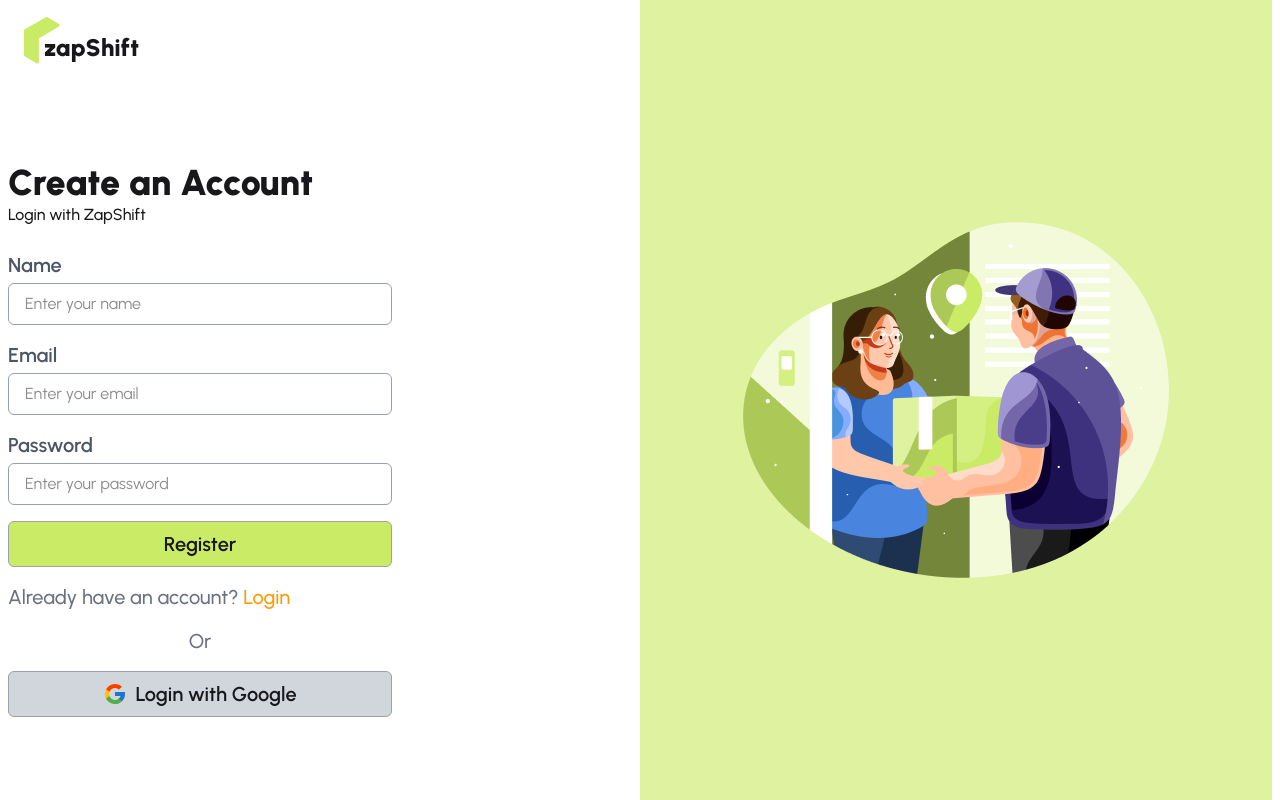
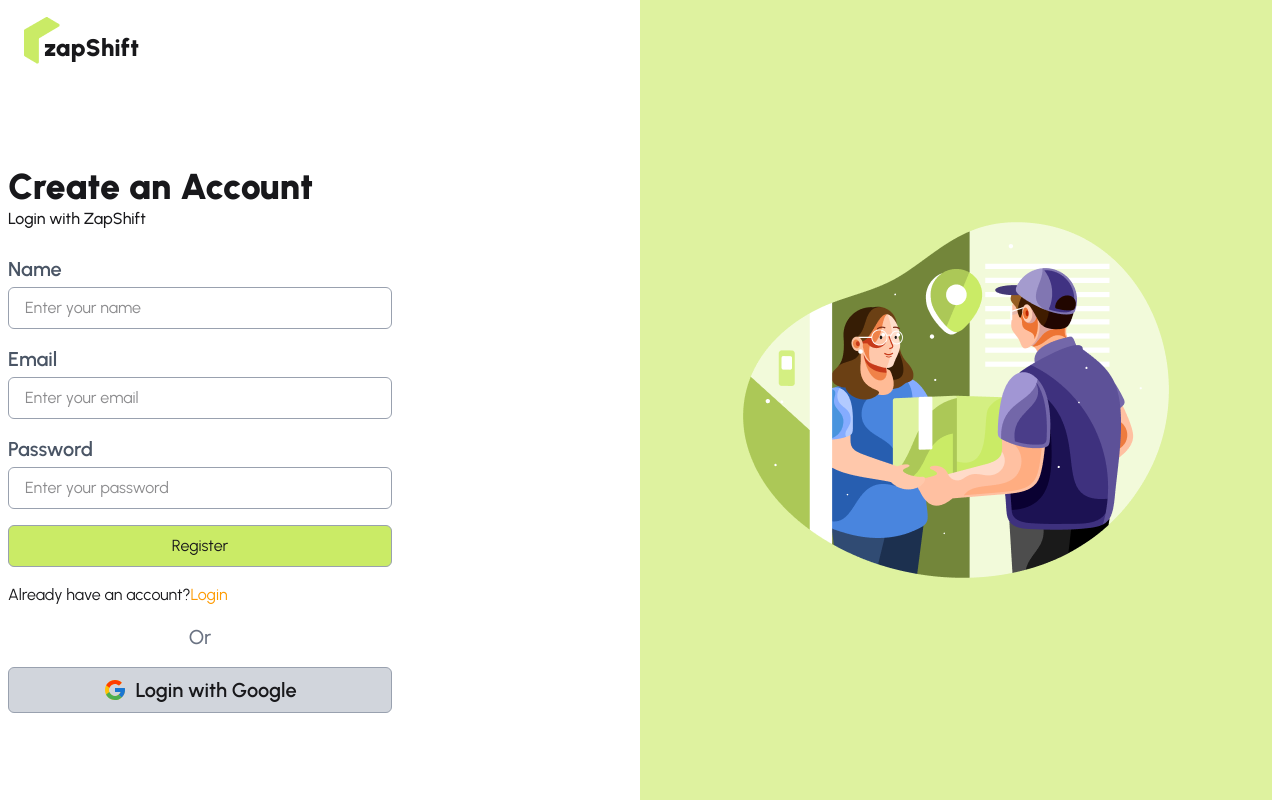
Before and after one commit to priyotush25/zap-shift-client, a React (Vite) app: page /register in a window 1280 px wide. Built offline with nearby package versions, Linux system fonts and the light colour scheme.

Commit message:
add signup

```diff
--- a/package.json
+++ b/package.json
@@ -17,6 +17,7 @@
     "react": "19.2",
     "react-dom": "19.2",
     "react-fast-marquee": "^1.6.5",
+    "react-hook-form": "^7.66.1",
     "react-icons": "^5.5.0",
     "react-leaflet": "^5.0.0-rc.2",
     "react-responsive-carousel": "^3.2.23",
--- a/src/Pages/Auth/resister/Register.jsx
+++ b/src/Pages/Auth/resister/Register.jsx
@@ -1,31 +1,44 @@
+import { useForm } from "react-hook-form";
 import { FcGoogle } from "react-icons/fc";
 import { Link } from "react-router";
+import Input from "../../../shared/field/Input";
 
 const Register = () => {
+
+    const { register, handleSubmit } = useForm()
+
+    const handleRegister = () => {
+
+    }
+
     return (
         <div>
             <div>
                 <h1 className="text-4xl font-black">Create an Account</h1>
                 <p className="font-medium">Login with ZapShift</p>
             </div>
-            <form action="" className="min-w-sm space-y-4 mt-6">
+            <form action="" className="min-w-sm space-y-4 mt-6" handleSubmit={handleRegister}>
                 <div>
-                    <label className="block text-gray-600 text-xl font-semibold mb-1">Name</label>
-                    <input type="text" placeholder="Enter your name" className="w-full px-4 py-2 rounded-md border border-gray-400" />
+                    <Input name="name" label={"Name"} input={"text"} title={"Enter your name"} {...register("name")}></Input>
                 </div>
                 <div>
-                    <label className="block text-gray-600 text-xl font-semibold mb-1">Email</label>
-                    <input type="email" placeholder="Enter your email" className="w-full px-4 py-2 rounded-md border border-gray-400" />
+                    <Input label={"Email"} input={"email"} title={"Enter your email"} {...register("email")}></Input>
                 </div>
                 <div>
-                    <label className="block text-gray-600 text-xl font-semibold mb-1">Password</label>
-                    <input type="password" placeholder="Enter your password" className="w-full px-4 py-2 rounded-md border border-gray-400" />
+                    <Input label={"Password"} input={"password"} title={"Enter your password"} {...register("password")}></Input>
                 </div>
                 <div>
-                    <input type="submit" value={"Register"} className="w-full px-4 py-2 text-xl font-semibold rounded-md border border-gray-400 bg-primary" />
+                    <Input input={"submit"} value={"Register"} inputClass="bg-primary"></Input>
                 </div>
                 <div>
-                    <label className="block text-xl text-gray-500 font-medium mb-1 ">Already have an account?  <Link to={"/login"} className="text-amber-500">Login</Link> </label>
+
+                    <label>
+                        Already have an account?
+                        <Link to="/login" className="text-amber-500">
+                            Login
+                        </Link>
+                    </label>
+
                 </div>
                 <div>
                     <label className="block text-xl text-gray-500 font-medium mb-1 text-center">Or</label>
--- a/src/shared/field/Input.jsx
+++ b/src/shared/field/Input.jsx
@@ -1,9 +1,9 @@
 
-const Input = ({ label, labelClass, input, inputClass }) => {
+const Input = ({ label, labelClass, input, inputClass, title, value }) => {
     return (
         <div>
             <label className={`block text-gray-600 text-xl font-semibold mb-1 ${labelClass}`}>{label}</label>
-            <input type={input} className={`w-full px-4 py-2 rounded-md border border-gray-400 ${inputClass}`} />
+            <input type={input} value={value} placeholder={title} className={`w-full px-4 py-2 rounded-md border border-gray-400 ${inputClass}`} />
         </div>
     );
 };
```
Also changed, not shown: 1 other file (tests, documents, lock files or other folders).
